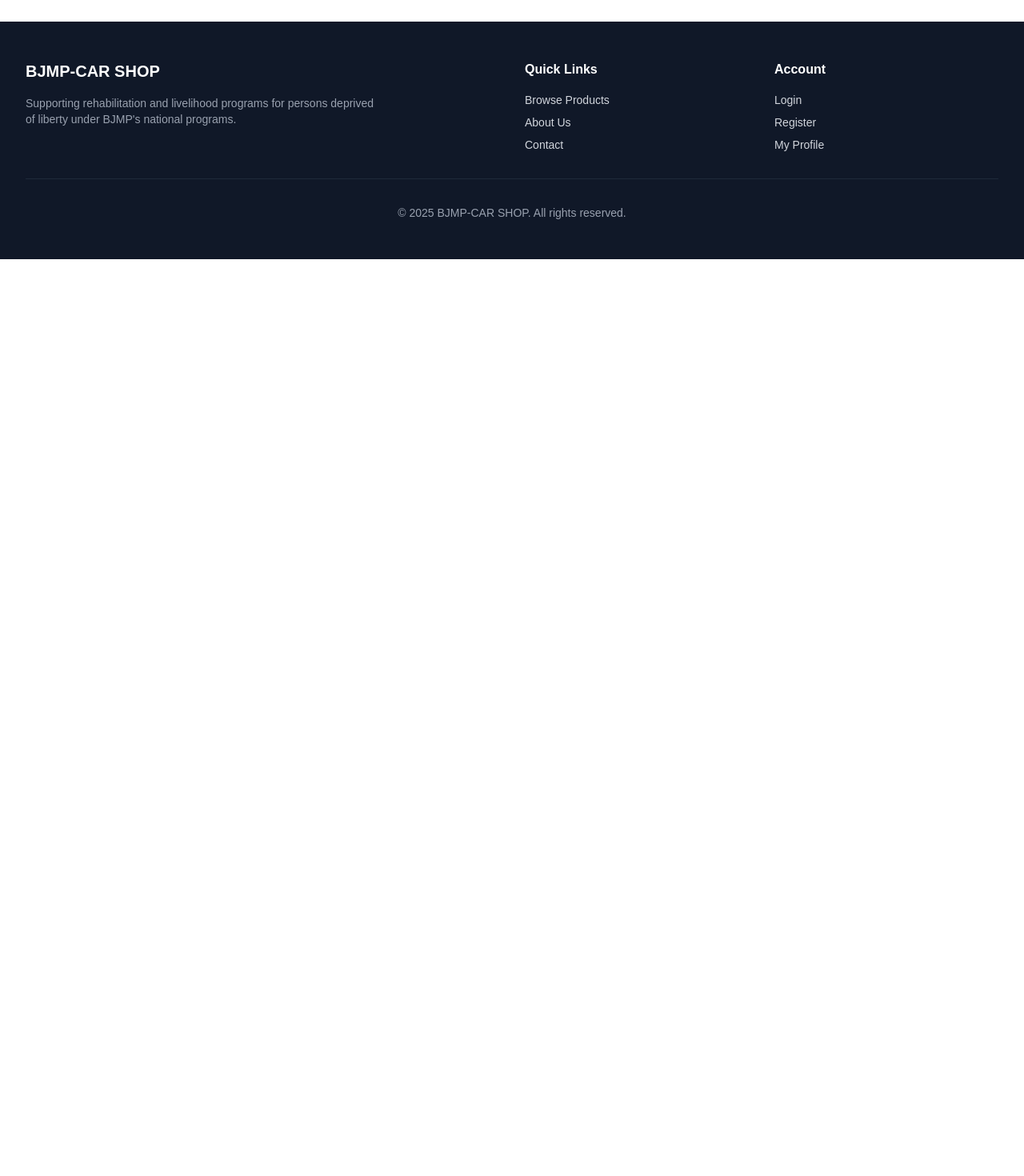
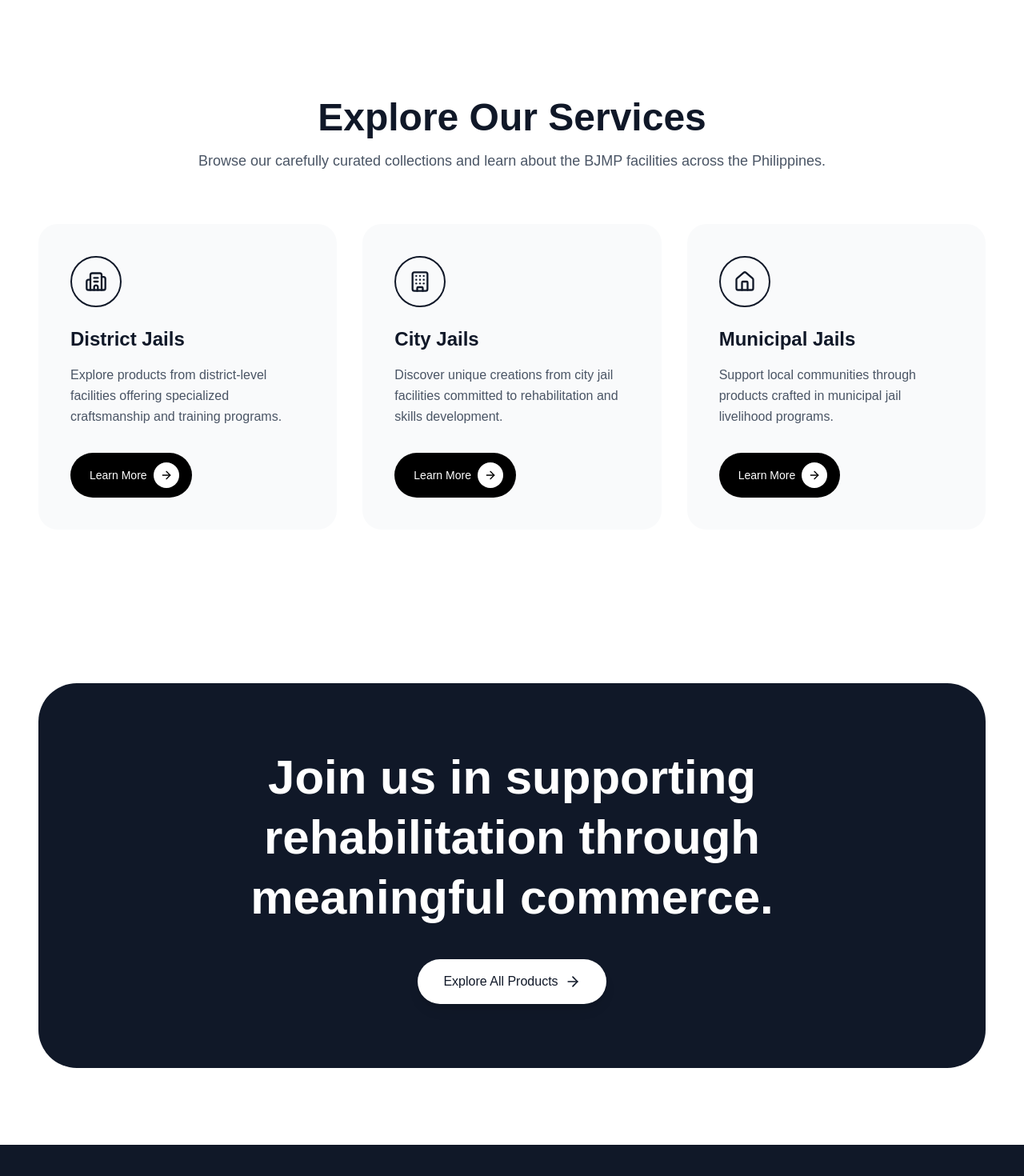
Before and after one commit to Inv8Solutions/cellshopbcj, a Next.js app: page / in a window 1280 px wide. Shown: the part 2500-3970 px from the top of the page at 80% size. Before the commit the page ends 2824 px from the top, so only its background shows below. Built offline with nearby package versions, Linux system fonts and the light colour scheme.

Commit message:
added new section

```diff
--- a/src/app/page.tsx
+++ b/src/app/page.tsx
@@ -2,6 +2,8 @@
 import HeroSection from '@/components/home/HeroSection';
 import FeaturesSection from '@/components/home/FeaturesSection';
 import ProductsPreviewSection from '@/components/home/ProductsPreviewSection';
+import ServicesSection from '@/components/home/ServicesSection';
+import CTASection from '@/components/home/CTASection';
 import Footer from '@/components/layout/Footer';
 
 export default function Home() {
@@ -12,6 +14,8 @@
         <HeroSection />
         <FeaturesSection />
         <ProductsPreviewSection />
+        <ServicesSection />
+        <CTASection />
         {/* Additional sections will be added here */}
       </main>
       <Footer />
--- /dev/null
+++ b/src/components/home/CTASection.tsx
@@ -0,0 +1,25 @@
+import Link from 'next/link';
+import { ArrowRight } from 'lucide-react';
+
+export default function CTASection() {
+  return (
+    <section className="bg-white py-16 lg:py-24">
+      <div className="w-full px-6 lg:px-12">
+        {/* CTA Container */}
+        <div className="bg-gray-900 rounded-[2rem] lg:rounded-[3rem] px-8 py-16 lg:px-16 lg:py-20 text-center">
+          <h2 className="text-3xl sm:text-4xl lg:text-5xl xl:text-6xl font-bold text-white mb-8 lg:mb-10 max-w-4xl mx-auto leading-tight">
+            Join us in supporting rehabilitation through meaningful commerce.
+          </h2>
+
+          <Link
+            href="/products"
+            className="inline-flex items-center justify-center bg-white text-gray-900 px-8 py-4 rounded-full text-base font-medium hover:bg-gray-100 transition-all duration-300 shadow-lg hover:shadow-xl gap-2"
+          >
+            Explore All Products
+            <ArrowRight className="h-5 w-5" />
+          </Link>
+        </div>
+      </div>
+    </section>
+  );
+}
--- /dev/null
+++ b/src/components/home/ServicesSection.tsx
@@ -0,0 +1,78 @@
+import Link from 'next/link';
+import { ArrowRight, Building2, Building, Home } from 'lucide-react';
+
+export default function ServicesSection() {
+  const services = [
+    {
+      icon: Building2,
+      title: 'District Jails',
+      description: 'Explore products from district-level facilities offering specialized craftsmanship and training programs.',
+      link: '/services/district-jails'
+    },
+    {
+      icon: Building,
+      title: 'City Jails',
+      description: 'Discover unique creations from city jail facilities committed to rehabilitation and skills development.',
+      link: '/services/city-jails'
+    },
+    {
+      icon: Home,
+      title: 'Municipal Jails',
+      description: 'Support local communities through products crafted in municipal jail livelihood programs.',
+      link: '/services/municipal-jails'
+    }
+  ];
+
+  return (
+    <section className="bg-white py-16 lg:py-24">
+      <div className="w-full px-6 lg:px-12">
+        {/* Section Header */}
+        <div className="text-center mb-16">
+          <h2 className="text-3xl sm:text-4xl lg:text-5xl font-bold text-gray-900 mb-4">
+            Explore Our Services
+          </h2>
+          <p className="text-base sm:text-lg text-gray-600 leading-relaxed">
+            Browse our carefully curated collections and learn about the BJMP facilities across the Philippines.
+          </p>
+        </div>
+
+        {/* Services Grid */}
+        <div className="grid grid-cols-1 md:grid-cols-3 gap-6 lg:gap-8">
+          {services.map((service) => {
+            const Icon = service.icon;
+            return (
+              <div
+                key={service.title}
+                className="bg-gray-50 rounded-3xl p-8 lg:p-10 hover:bg-gray-100 transition-all duration-300"
+              >
+                {/* Icon */}
+                <div className="w-16 h-16 rounded-full border-2 border-gray-900 flex items-center justify-center mb-6">
+                  <Icon className="w-7 h-7 text-gray-900" />
+                </div>
+
+                {/* Content */}
+                <h3 className="text-2xl font-bold text-gray-900 mb-4">
+                  {service.title}
+                </h3>
+                <p className="text-gray-600 leading-relaxed mb-8">
+                  {service.description}
+                </p>
+
+                {/* Learn More Button */}
+                <Link
+                  href={service.link}
+                  className="group inline-flex items-center justify-center bg-black text-white pl-6 pr-4 py-3 rounded-full text-sm font-medium hover:bg-gray-800 transition-all duration-300"
+                >
+                  Learn More
+                  <span className="ml-2 w-8 h-8 rounded-full bg-white flex items-center justify-center">
+                    <ArrowRight className="h-4 w-4 text-black group-hover:translate-x-0.5 transition-transform" />
+                  </span>
+                </Link>
+              </div>
+            );
+          })}
+        </div>
+      </div>
+    </section>
+  );
+}
```
